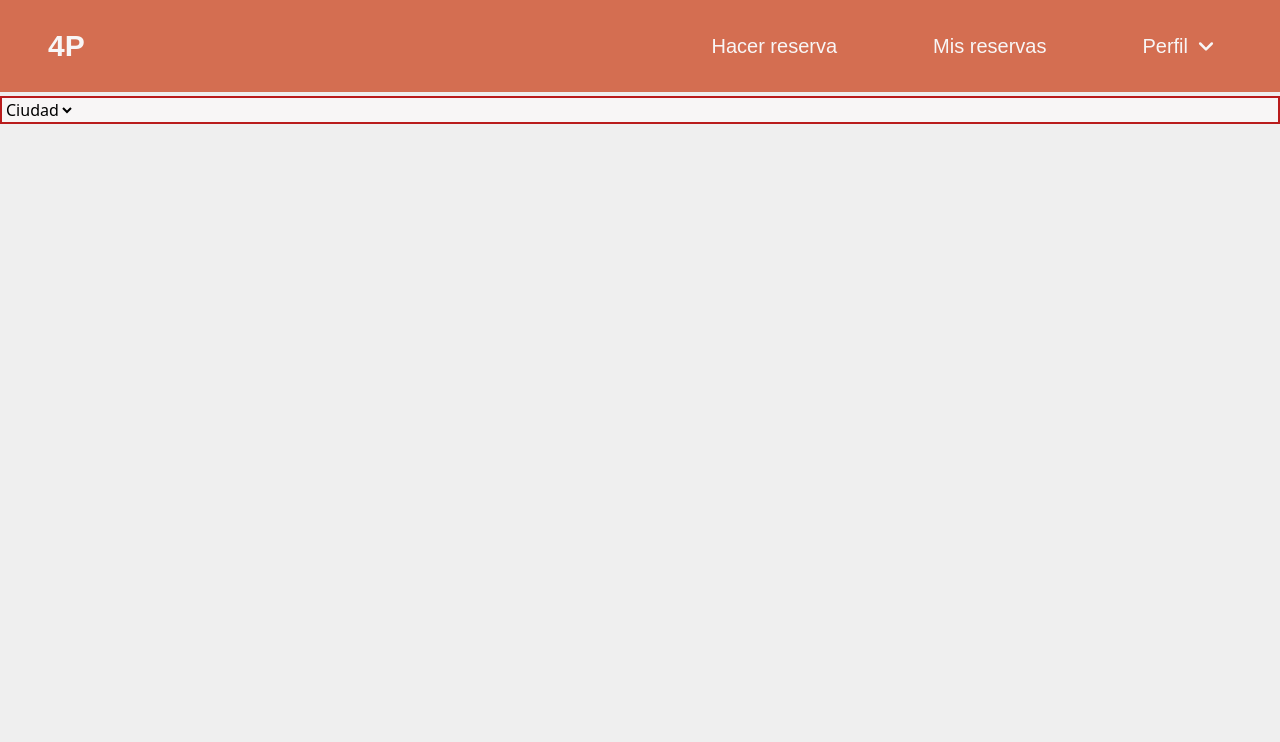
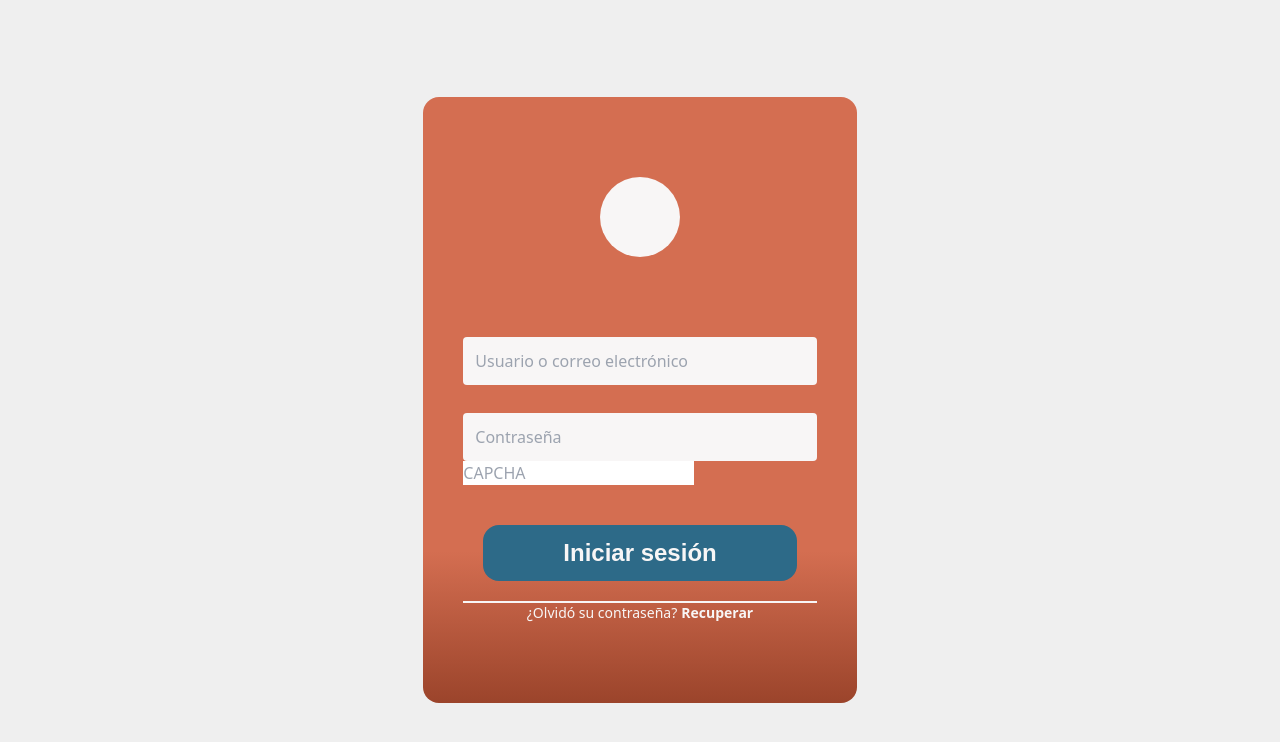
Before and after one commit to leiderY2K/four-parks, a React (Vite) app in the folder frontend/: page / in a window 1280 px wide. Shown: the top 742 px of the page. Built offline with nearby package versions, Linux system fonts and the light colour scheme; what tailwindcss-animated would draw is missing.

Commit message:
Ahora si colocado

```diff
--- a/frontend/src/App.jsx
+++ b/frontend/src/App.jsx
@@ -1,11 +1,14 @@
 import { BrowserRouter, Route, Routes } from "react-router-dom"
 import Home from "./pages/client/Home"
+import Login from "./components/client/Login.jsx"
 
 function App() {
   return (
     <BrowserRouter>
     <Routes>
-      <Route path="/*" element={<Home />} />
+
+        <Route  path="/" element={<div className="w-full flex items-center justify-center h-screen"> <Login /> </div>} />
+
     </Routes>
     </BrowserRouter>
   )
--- a/frontend/src/components/Login.jsx
+++ /dev/null
@@ -1,32 +0,0 @@
-import * as React from "react";
-
-export default function Login(){
-
-    return(
-        <div className="bg-gradient-to-b from-red-light from-75% to-red-dark py-20 relative px-10 rounded-2xl ">
-            <div>
-                <div className=" w-20 h-20 bg-white2 rounded-full ml-auto mr-auto " >
-                </div>
-                <div>
-                    <input className="w-full rounded p-3 bg-white2 mt-20 " placeholder="Usuario o correo electrónico"></input>
-                </div>
-                <div>
-                    <input className="mt-7 w-full rounded p-3 bg-white2" placeholder="Contraseña" type="password"></input>
-                </div>
-                <div>
-                    <input className="" placeholder="CAPCHA" type="password"></input>
-                </div >
-                <div className="">
-                    <button className="hover:bg-blue-light bg-blue-dark rounded-2xl m-5 mt-10 px-20 py-3 text-white2 font-semibold text-2xl font-title">Iniciar sesión</button>
-                </div>
-                </div>
-                <hr className=" bg-white2 border-0 h-0.5 w-full" >
-
-                </hr>
-                <div className="text-sm text-white2 flex justify-center ">
-                    ¿Olvidó su contraseña?  <a href="/" className="text-white2 hover:text-blue-light font-semibold ml-1"> Recuperar</a>
-                </div>
-
-        </div>
-    )
-}
--- /dev/null
+++ b/frontend/src/components/client/Login.jsx
@@ -0,0 +1,32 @@
+import * as React from "react";
+
+export default function Login(){
+
+    return(
+        <div className="bg-gradient-to-b from-red-light from-75% to-red-dark py-20 relative px-10 rounded-2xl ">
+            <div>
+                <div className=" w-20 h-20 bg-white rounded-full ml-auto mr-auto " >
+                </div>
+                <div>
+                    <input className="w-full rounded p-3 bg-white mt-20 " placeholder="Usuario o correo electrónico"></input>
+                </div>
+                <div>
+                    <input className="mt-7 w-full rounded p-3 bg-white" placeholder="Contraseña" type="password"></input>
+                </div>
+                <div className="recaptcha">
+                    <input className="" placeholder="CAPCHA" type="password"></input>
+                </div >
+                <div className="">
+                    <button className="hover:bg-blue-light bg-blue-dark rounded-2xl m-5 mt-10 px-20 py-3 text-white font-semibold text-2xl font-title">Iniciar sesión</button>
+                </div>
+                </div>
+                <hr className=" bg-white border-0 h-0.5 w-full" >
+
+                </hr>
+                <div className="text-sm text-white flex justify-center ">
+                    ¿Olvidó su contraseña?  <a href="/" className="text-white hover:text-blue-light font-semibold ml-1"> Recuperar</a>
+                </div>
+
+        </div>
+    )
+}
```
